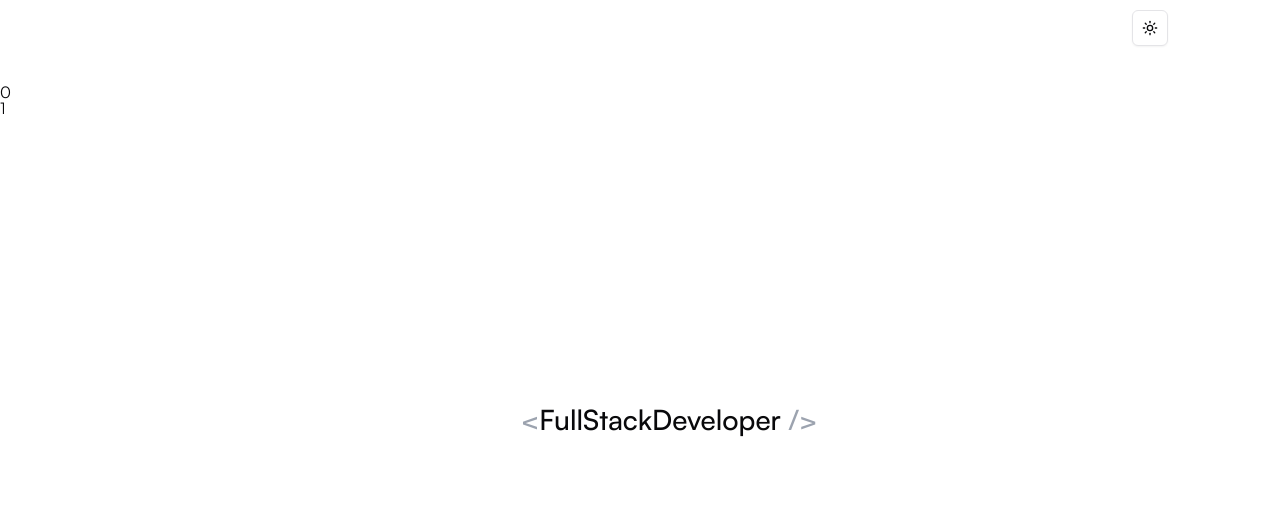
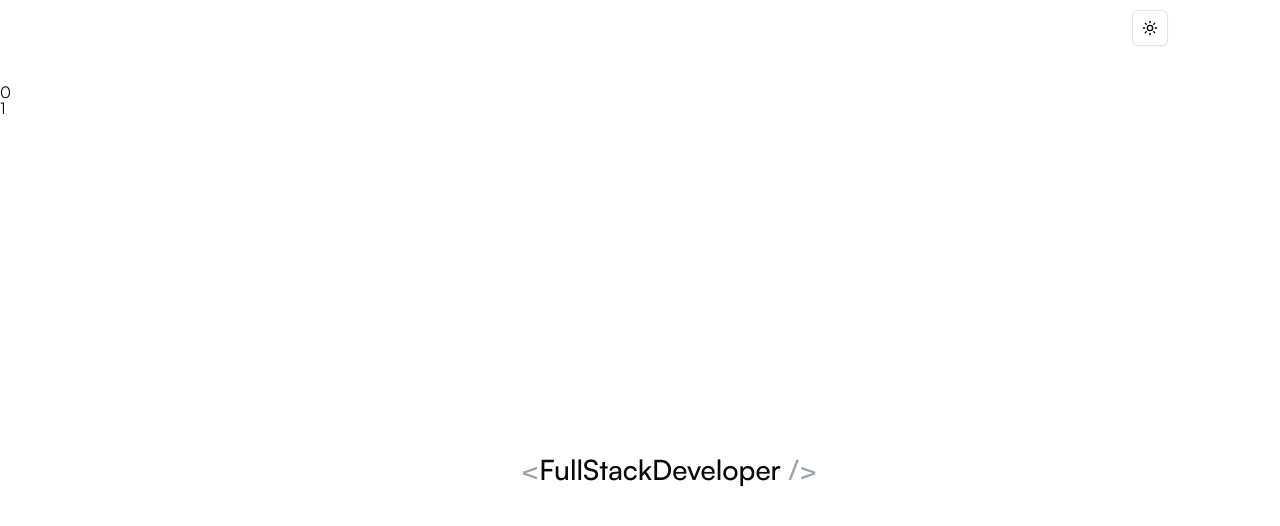
Before and after one commit to BernardoQuina/personal-website, a Next.js app: page / in a window 1280 px wide. Shown: the top 526 px of the page. Built offline with nearby package versions, Linux system fonts and the light colour scheme.

Commit message:
Minor adjustment

```diff
--- a/src/pages/index.tsx
+++ b/src/pages/index.tsx
@@ -9,7 +9,7 @@ import { K8s } from '../components/icons/k8s';
 import { React } from '../components/icons/react';
 
 const windowHeight = typeof window !== 'undefined' ? window.innerHeight : 0;
-const initialY = windowHeight / 2 - 350;
+const initialY = windowHeight / 2 - 300;
 
 export default function Home() {
   const { scrollY, scrollYProgress } = useScroll();
```
